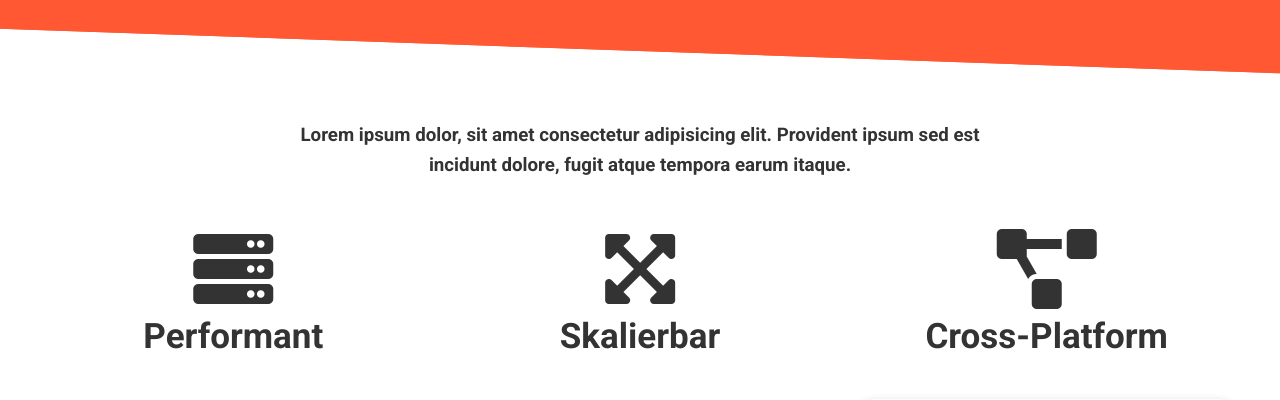
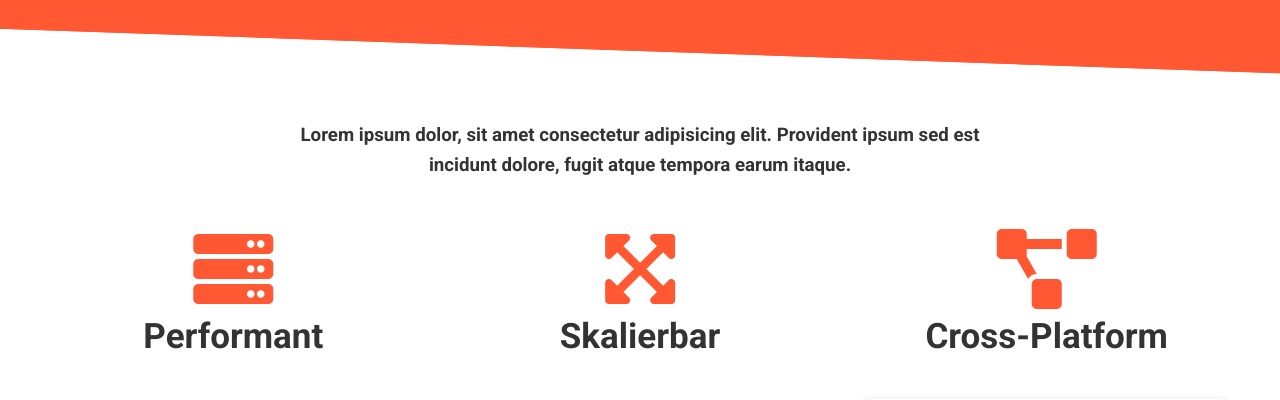
Before and after one commit to readrian/Freelance, a PHP site: page / in a window 1280 px wide. Shown: the part 717-1117 px from the top of the page. Run offline with PHP 8.4, Linux system fonts and the light colour scheme.

Commit message:
icons red

```diff
--- a/css/styles.css
+++ b/css/styles.css
@@ -262,6 +262,10 @@ p {
   margin-top: 3rem;
 }
 
+.stats i {
+  color: var(--primary-color)
+}
+
 /* Cli */
 
 .cli .grid {
```
